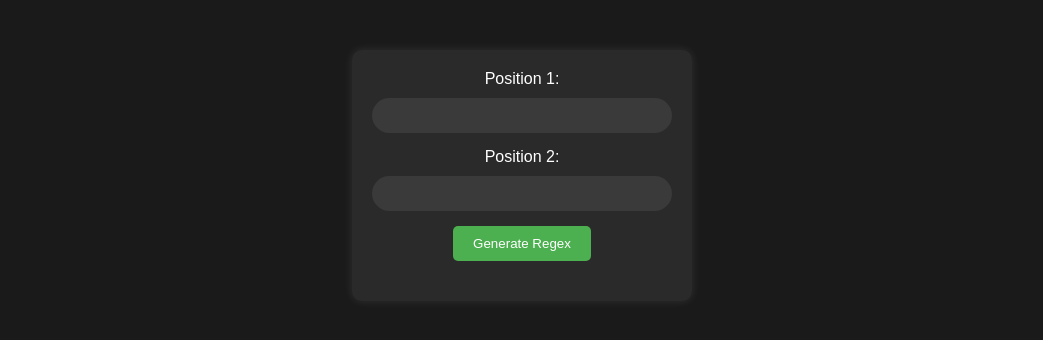
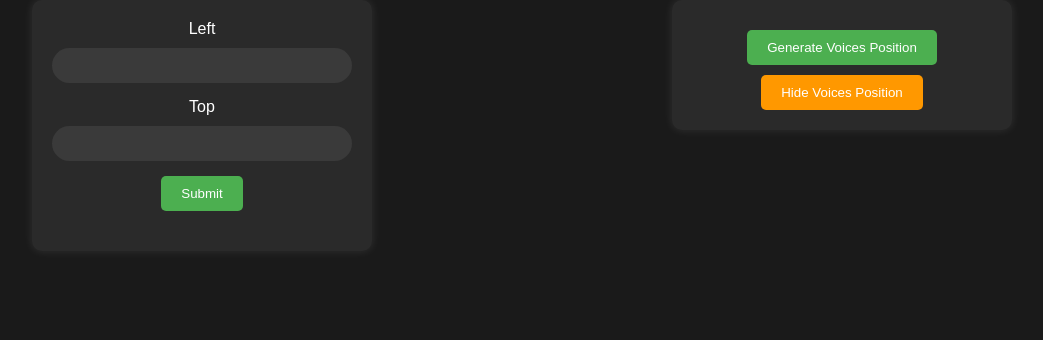
Before and after one commit to Sp4rkillz/sp4rkillz.github.io, a plain HTML site: page index.html in a window 1280 px wide. Shown: the whole page, without its empty margins (118-1161 px from the left). Drawn offline with Linux system fonts and the light colour scheme.

Commit message:
Update index.html

```diff
--- a/index.html
+++ b/index.html
@@ -8,7 +8,7 @@
         body {
             display: flex;
             align-items: flex-start;
-            justify-content: center;
+            justify-content: space-around;
             min-height: 100vh;
             margin: 0;
             background-color: #1a1a1a;
@@ -22,8 +22,8 @@
             border-radius: 10px;
             box-shadow: 0 0 10px rgba(255, 255, 255, 0.1);
             text-align: center;
-            margin-top: 50px;
             width: 300px;
+            margin-bottom: 20px;
         }
 
         label {
@@ -65,30 +65,64 @@
             font-weight: bold;
             color: #4caf50;
         }
+
+        #hideButton {
+            background-color: #ff9800;
+            color: #fff;
+            padding: 10px 20px;
+            border: none;
+            border-radius: 5px;
+            cursor: pointer;
+            margin-top: 10px;
+        }
+
+        #hideButton:hover {
+            background-color: #e68a00;
+        }
+
+        #generatedCoordinates {
+            margin-top: 10px;
+            font-weight: bold;
+
+            display: none;
+        }
     </style>
 </head>
 <body>
     <form id="coordinateForm">
-        <label for="xCoordinate">Position 1:</label>
+        <label for="xCoordinate">Left</label>
         <input type="number" id="xCoordinate" required>
 
-        <label for="yCoordinate">Position 2:</label>
+        <label for="yCoordinate">Top</label>
         <input type="number" id="yCoordinate" required>
 
-        <button type="button" onclick="generateRegex()">Generate Regex</button>
+        <button type="button" onclick="generateAndCopyRegex()">Submit</button>
 
         <p id="output"></p>
+
 
         <p id="clipboardMessage"></p>
     </form>
 
+    <form id="generateCoordinatesForm">
+        <label for="generateXCoordinate"></label>
+        <button type="button" onclick="generateCoordinates()">Generate Voices Position</button>
+
+
+        <button type="button" id="hideButton" onclick="hideGeneratedCoordinates()">Hide Voices Position</button>
+
+        <p id="generatedCoordinates"></p>
+    </form>
+
     <script>
-        function generateRegex() {
+        function generateAndCopyRegex() {
             const xCoordinate = document.getElementById('xCoordinate').value;
             const yCoordinate = document.getElementById('yCoordinate').value;
 
+
             if (xCoordinate >= 1 && xCoordinate <= 12 && yCoordinate >= 1 && yCoordinate <= 12) {
                 const regexOutput = `pos:${xCoordinate},${yCoordinate} "1 small passive"`;
+
 
                 const textarea = document.createElement('textarea');
                 textarea.value = regexOutput;
@@ -97,13 +131,30 @@
                 document.execCommand('copy');
                 document.body.removeChild(textarea);
 
-                document.getElementById('output').innerText = 'Regex copied to clipboard:\n' + regexOutput;
+
+                document.getElementById('output').innerText = regexOutput;
+
 
                 document.getElementById('clipboardMessage').innerText = 'Regex copied to clipboard!';
             } else {
                 alert('Invalid coordinates. Please enter values between 1 and 12.');
             }
         }
+
+        function generateCoordinates() {
+            const generatedX = Math.floor(Math.random() * 12) + 1;
+            const generatedY = Math.floor(Math.random() * 12) + 1;
+
+            document.getElementById('generatedCoordinates').innerText = `Position Left: ${generatedX}, Top: ${generatedY}`;
+
+
+            document.getElementById('generatedCoordinates').style.display = 'block';
+        }
+
+        function hideGeneratedCoordinates() {
+
+            document.getElementById('generatedCoordinates').style.display = 'none';
+        }
     </script>
 </body>
 </html>
```
